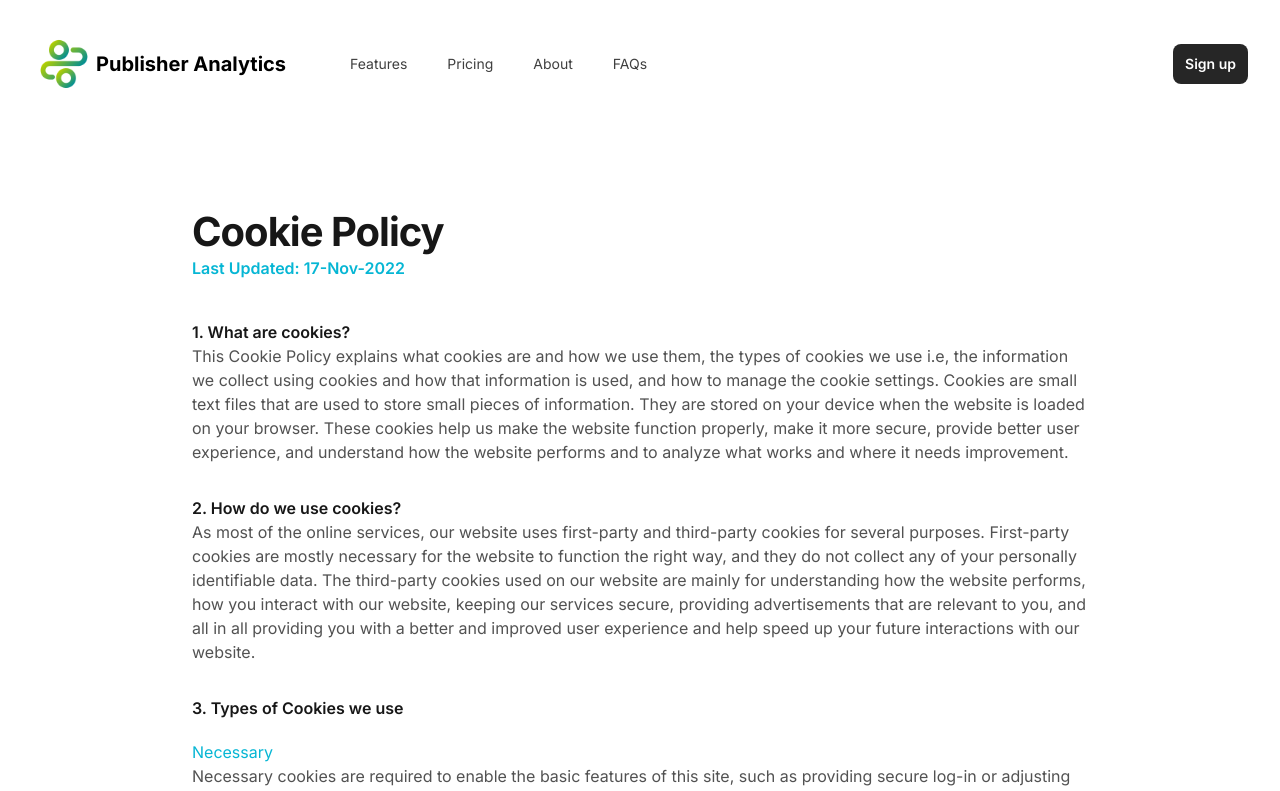
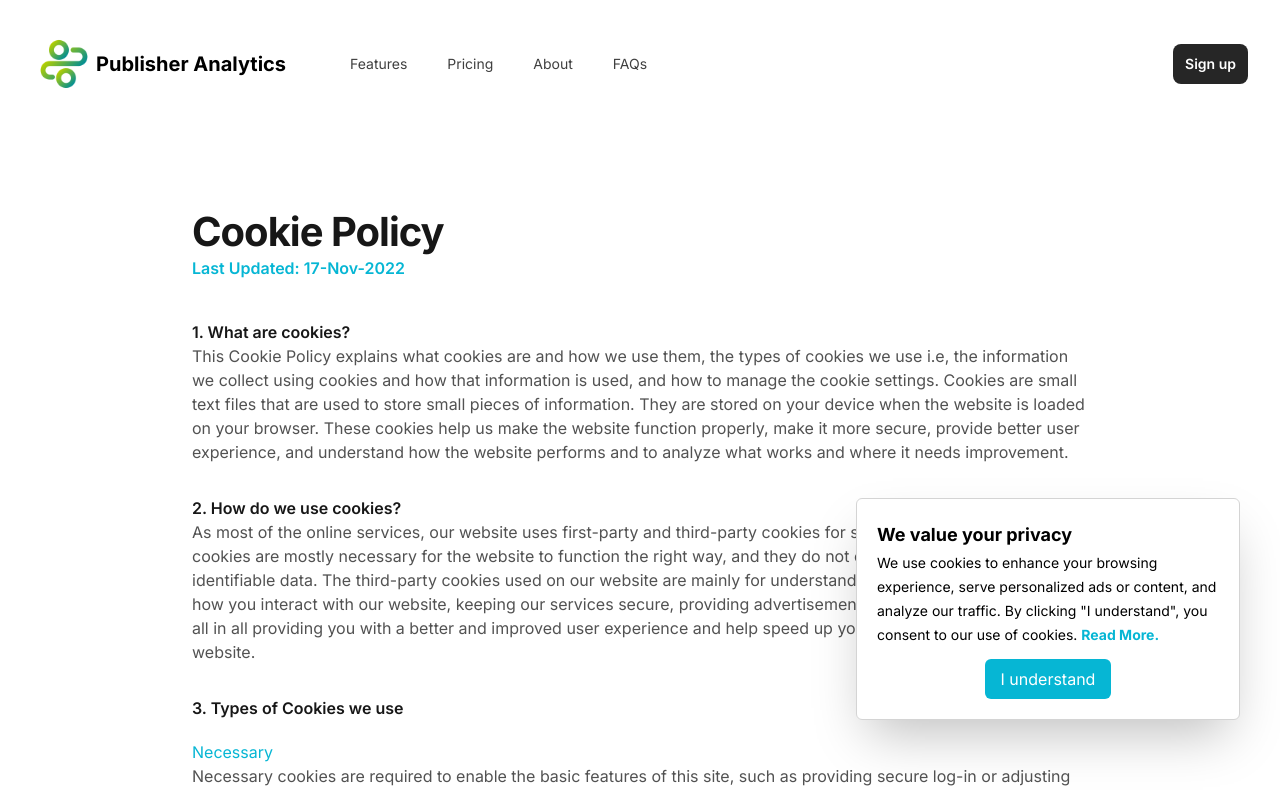
Before and after one commit to DiegoFischerDev/Publisher-landpage, a Next.js app: page /cookie-policy in a window 1280 px wide. Shown: the top 791 px of the page. Built offline with nearby package versions, Linux system fonts and the light colour scheme.

Commit message:
created cookie consent component

```diff
--- a/src/app/layout.jsx
+++ b/src/app/layout.jsx
@@ -2,6 +2,7 @@ import { Inter } from 'next/font/google'
 import clsx from 'clsx'
 
 import '@/styles/tailwind.css'
+import { CookieConsent } from '@/components/CookieConsent'
 
 const inter = Inter({
   subsets: ['latin'],
@@ -56,6 +57,7 @@ export default function RootLayout({ children }) {
     >
       <body className="flex h-full flex-col">
         <div className="flex min-h-full flex-col">{children}</div>
+        <CookieConsent />
       </body>
     </html>
   )
--- /dev/null
+++ b/src/components/CookieConsent.jsx
@@ -0,0 +1,39 @@
+'use client'
+
+import { useState, useEffect } from 'react';
+import Link from 'next/link';
+
+export function CookieConsent() {
+  const [showConsent, setShowConsent] = useState(false);
+
+  useEffect(() => {
+    const consentValue = localStorage.getItem('npaw-cookie-consent');
+    if (consentValue !== 'true') {
+      setShowConsent(true);
+    }
+  }, []);
+
+  const handleClick = () => {
+    localStorage.setItem('npaw-cookie-consent', 'true');
+    setShowConsent(false);
+  };
+
+  if (!showConsent) {
+    return null;
+  }
+
+  return (
+    <div className="bg-white max-w-sm shadow-2xl fixed bottom-20 right-10 rounded-md p-5 flex flex-col border border-gray-300">
+      <h3 className="text-lg font-bold">We value your privacy</h3>
+      <p className="text-sm">
+        We use cookies to enhance your browsing experience, serve personalized ads or content, and analyze our traffic. By clicking "I understand", you consent to our use of cookies.{' '}
+        <Link target="_blank" href="/cookie-policy">
+          <span className="font-bold text-[#06b6d4]">Read More.</span>
+        </Link>
+      </p>
+      <button className="bg-[#06b6d4] text-white py-2 px-4 rounded-md mt-3 self-center" onClick={handleClick}>
+        I understand
+      </button>
+    </div>
+  );
+}
--- a/src/components/MobileScrollBar.jsx
+++ b/src/components/MobileScrollBar.jsx
@@ -4,8 +4,6 @@ import React, { useState, useEffect } from 'react'
 
 export function MobileScrollBar({width}) {
   const [isMobile, setIsMobile] = useState(true)
-
-  console.log(width)
 
   const checkIsMobile = () => {
     const userAgent = navigator.userAgent || navigator.vendor || window.opera
```
